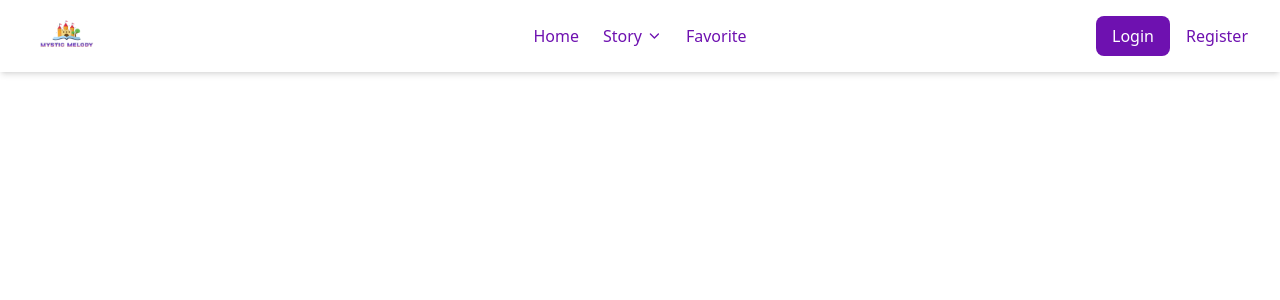
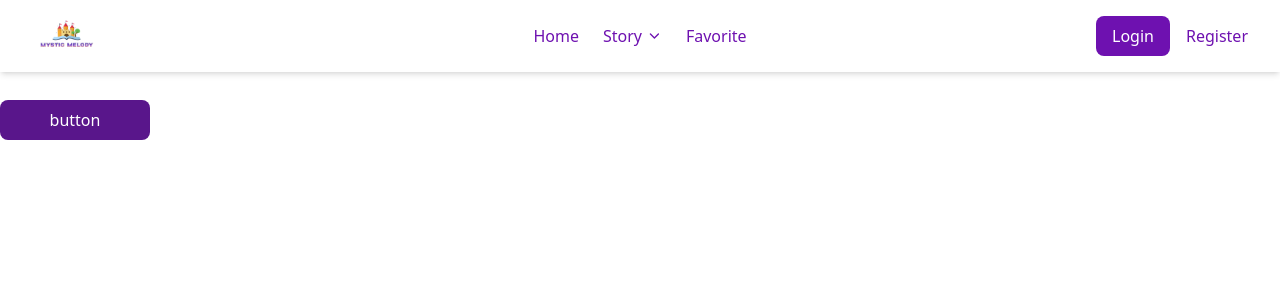
Before and after one commit to bunseuseng/fairy-tail-group5, a React (Vite) app: page /login in a window 1280 px wide. Shown: the top 300 px of the page. Built offline with nearby package versions, Linux system fonts and the light colour scheme.

Commit message:
add button

```diff
--- a/src/App.jsx
+++ b/src/App.jsx
@@ -1,17 +1,21 @@
+
+import Navbar from "./components/navbar";
+// import Login from "./page/login";
 import Button from "./components/button";
-import Navbar from "./components/navbar";
-
-function index() {
+import './App.css'
+function App() {
   return (
     <>
       <div>
         <Navbar />
+        {/* <Login /> */}
+        <Button />
       </div>
     </>
   );
 }
 
-export default index;
+export default App;
 
 // import { useState } from "react";
 // import reactLogo from "./assets/react.svg";
--- a/src/components/button.jsx
+++ b/src/components/button.jsx
@@ -1,19 +1,13 @@
-import { React } from "react";
 
-export default function Button() {
+
+const Button = () => {
   return (
     <div>
-      <button className="bg-purple-900 text-white px-4 py-2 rounded-lg hover:bg-purple-600 transition duration-300">
-        Click Me
+      <button className="bg-purple-900 text-white mt-7 px-4 py-2 rounded-lg w-[150px] h-[40px] hover:bg-pink-600 transition duration-300">
+        button
       </button>
     </div>
-  );
+  )
 }
 
-//   const [isOpen, setIsOpen] = useState(false);
-
-{
-  /* <button className="bg-purple-800 text-white px-4 py-2 rounded-lg hover:bg-purple-600 transition duration-300">
-  Click Me
-</button>; */
-}
+export default Button;
--- a/src/page/login.jsx
+++ b/src/page/login.jsx
@@ -0,0 +1,10 @@
+import React from 'react'
+
+export const login = () => {
+  return (
+    <div className="bg-pink-900 w-[100%] h-[100%]">
+      <h1>login</h1>
+    </div>
+  )
+}
+export default login
```
